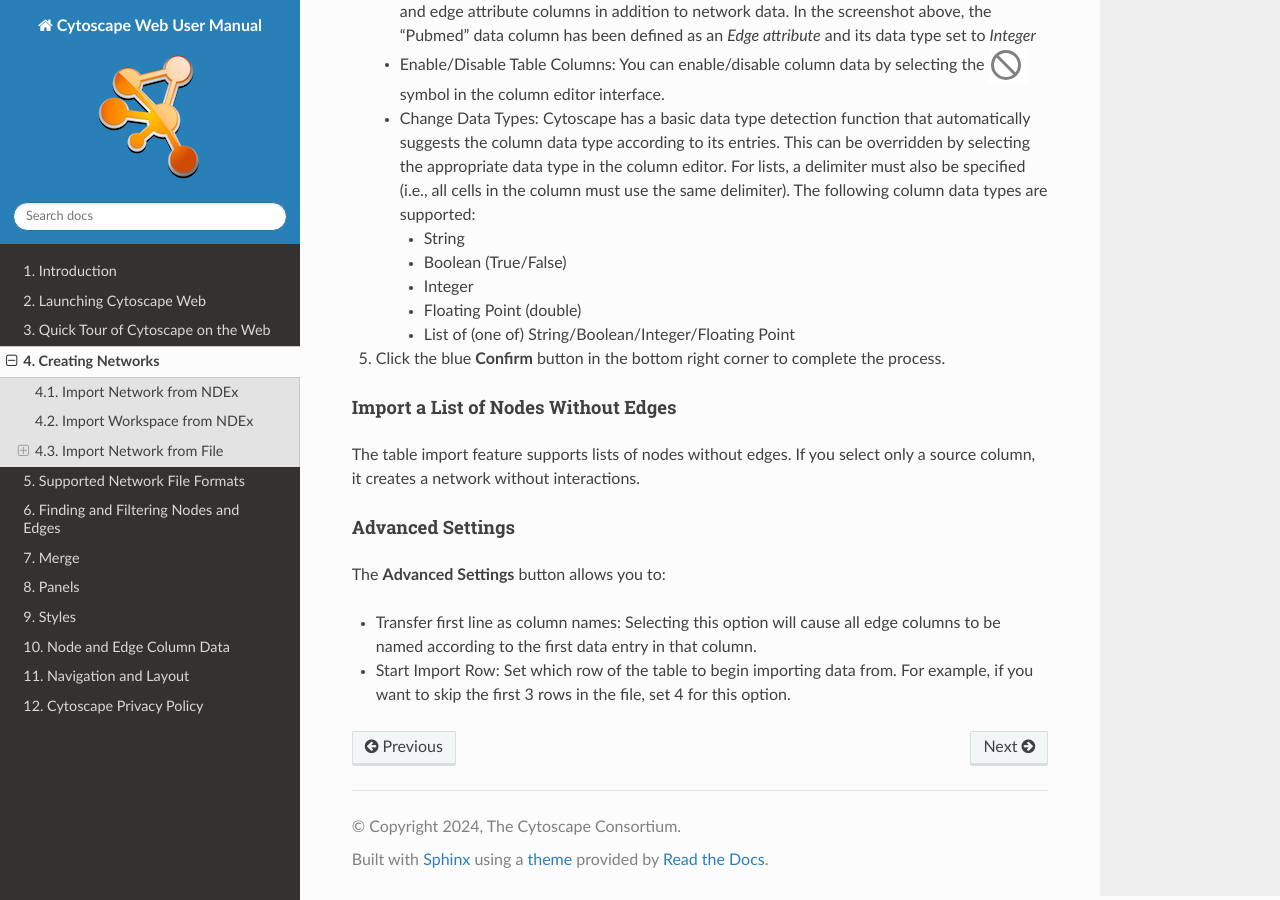
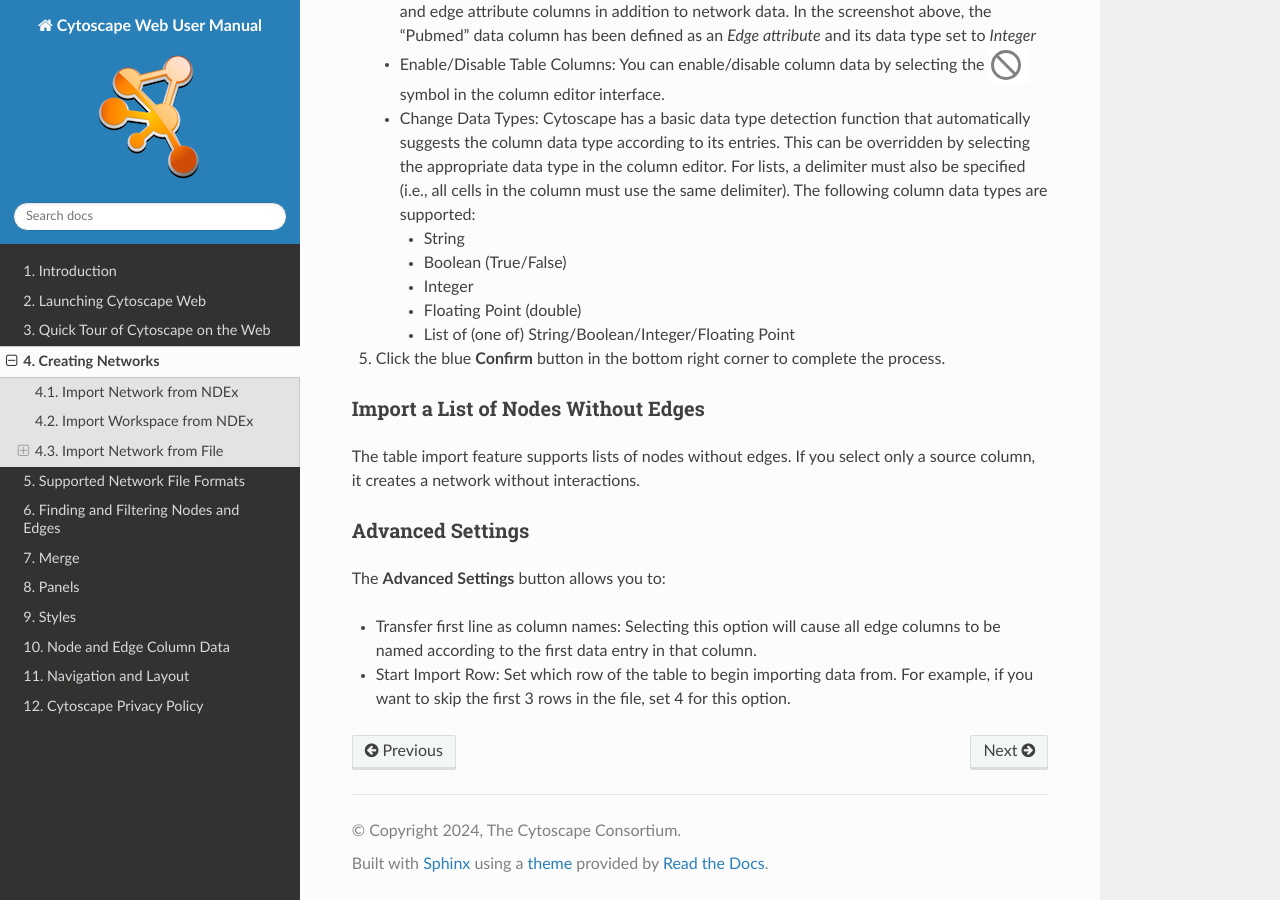
Before and after one commit to cytoscape/web-cytoscape-manual, a Sphinx documentation site: the page built from docs/Creating_Networks.md, in a window 1280 px wide and 900 px high, scrolled down 3851 px. Built offline with Sphinx 7.4.7 and the Read the Docs theme 3.1.0, drawn with Linux system fonts in a browser that asks for light colours.

```diff
--- a/docs/Creating_Networks.md
+++ b/docs/Creating_Networks.md
@@ -140,13 +140,13 @@ To import a network from a delimited text table, please follow these steps:
 
 5.  Click the blue **Confirm** button in the bottom right corner to complete the process.
 
-#### Import a List of Nodes Without Edges
+### Import a List of Nodes Without Edges
 
 The table import feature supports lists of nodes without edges. If you
 select only a source column, it creates a network without interactions.
 
 <a id="advanced_settings"> </a>
-#### Advanced Settings
+### Advanced Settings
 
 The **Advanced Settings** button allows you to:
 
```
